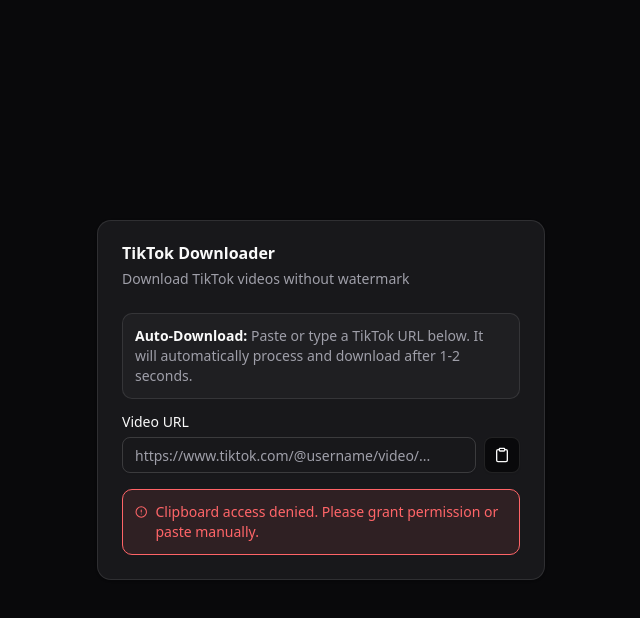
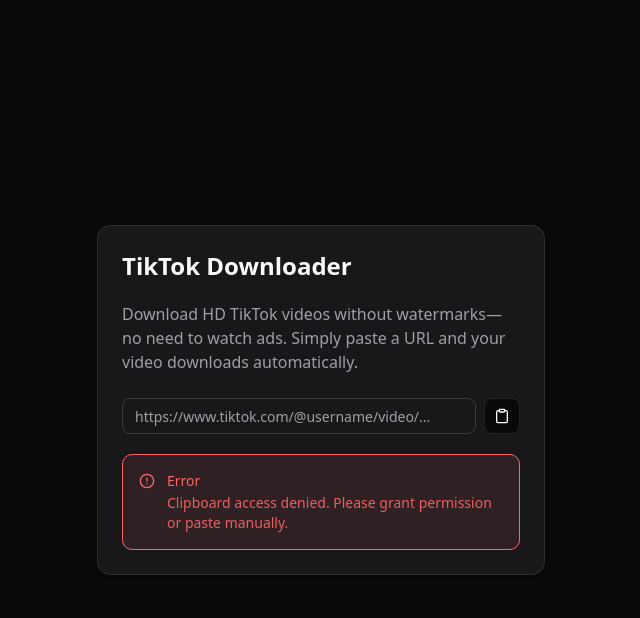
Before and after one commit to rizkyilhampra/sstiktok-downloader, a React (Vite) app: page / in a window 1280 px wide. Both pictures are taken after a click on the button "Paste from clipboard and auto-download". Shown: the top 618 px of the page, without its empty margins (319-959 px from the left). Built offline with nearby package versions, Linux system fonts and the light colour scheme.

Commit message:
feat(ui): improve feedback messages and card layout
Add auto-hide for error messages after 30 seconds.
Extend success message auto-hide to 10 seconds.
Refactor loading, error, and success states with enhanced styling and detail.
Update card header descriptions and styling for better clarity.

```diff
--- a/src/App.tsx
+++ b/src/App.tsx
@@ -14,13 +14,24 @@
   const [error, setError] = useState<string | null>(null)
   const debounceTimerRef = useRef<NodeJS.Timeout | null>(null)
 
-  // Auto-hide success message and clear input after 5 seconds
+  //auto hide error message after 30 seconds
+  useEffect(() => {
+    if (error) {
+      const timer = setTimeout(() => {
+        setError(null)
+      }, 30_000)
+
+      return () => clearTimeout(timer)
+    }
+  }, [error])
+
+  // Auto-hide success message and clear input after 10 seconds
   useEffect(() => {
     if (result?.success) {
       const timer = setTimeout(() => {
         setResult(null)
         setUrl('')
-      }, 5000)
+      }, 10_000)
 
       return () => clearTimeout(timer)
     }
@@ -144,23 +155,20 @@
   return (
     <div className="min-h-screen flex items-center justify-center p-4">
       <Card className="w-full max-w-md">
-        <CardHeader>
-          <CardTitle>TikTok Downloader</CardTitle>
-          <CardDescription>
-            Download TikTok videos without watermark
+        <CardHeader className="space-y-3">
+          <CardTitle className="text-2xl">TikTok Downloader</CardTitle>
+          <CardDescription className="text-base">
+            Download HD TikTok videos without watermarks—no need to watch ads. Simply paste a URL and your video downloads automatically.
           </CardDescription>
         </CardHeader>
 
-        <CardContent className="space-y-4">
-          <div className="p-3 bg-muted/50 border border-border rounded-lg">
-            <p className="text-sm text-muted-foreground">
-              <span className="font-semibold text-foreground">Auto-Download:</span> Paste or type a TikTok URL below. It will automatically process and download after 1-2 seconds.
-            </p>
-          </div>
+        <CardContent className="space-y-5">
 
-          <div className="space-y-4">
-            <div className="space-y-2">
-              <Label htmlFor="url">Video URL</Label>
+          {/* Input Section */}
+          <div className="space-y-3">
+            <Label htmlFor="url" className="sr-only">
+              Video URL
+            </Label>
             <div className="flex gap-2">
               <Input
                 id="url"
@@ -186,26 +194,38 @@
                 )}
               </Button>
             </div>
-              {loading && (
-                <div className="flex items-center gap-2 text-sm text-slate-600">
-                  <Loader2 className="h-4 w-4 animate-spin" />
-                  Processing...
-                </div>
-              )}
-            </div>
           </div>
 
-          {error && (
-            <div className="flex items-start gap-2 p-3 border rounded-lg border-destructive bg-destructive/10">
-              <AlertCircle className="h-4 w-4 text-destructive mt-0.5" />
-              <div className="text-sm text-destructive">{error}</div>
+          {/* Loading State */}
+          {loading && (
+            <div className="flex items-center gap-3 p-4 bg-primary/10 border border-primary/20 rounded-lg">
+              <Loader2 className="h-4 w-4 animate-spin text-primary shrink-0" />
+              <div className="space-y-0.5">
+                <p className="text-sm font-medium text-foreground">Processing video...</p>
+                <p className="text-xs text-muted-foreground">This may take a few seconds</p>
+              </div>
             </div>
           )}
 
+          {/* Error State */}
+          {error && (
+            <div className="flex items-start gap-3 p-4 border rounded-lg border-destructive bg-destructive/10">
+              <AlertCircle className="h-4 w-4 text-destructive mt-0.5 shrink-0" />
+              <div className="space-y-0.5">
+                <p className="text-sm font-medium text-destructive">Error</p>
+                <p className="text-sm text-destructive/90">{error}</p>
+              </div>
+            </div>
+          )}
+
+          {/* Success State */}
           {result?.success && (
-            <div className="flex items-start gap-2 p-3 border rounded-lg border-green-600 bg-green-600/10">
-              <CheckCircle2 className="h-4 w-4 text-green-600 mt-0.5" />
-              <div className="text-sm text-green-600">Download started! Check your downloads folder.</div>
+            <div className="flex items-start gap-3 p-4 border rounded-lg border-primary/50 bg-primary/10">
+              <CheckCircle2 className="h-4 w-4 text-primary mt-0.5 shrink-0" />
+              <div className="space-y-0.5">
+                <p className="text-sm font-medium text-foreground">Download Started!</p>
+                <p className="text-sm text-muted-foreground">Check your downloads folder</p>
+              </div>
             </div>
           )}
         </CardContent>
```
Lines whose indentation alone changed are shown as unchanged.
